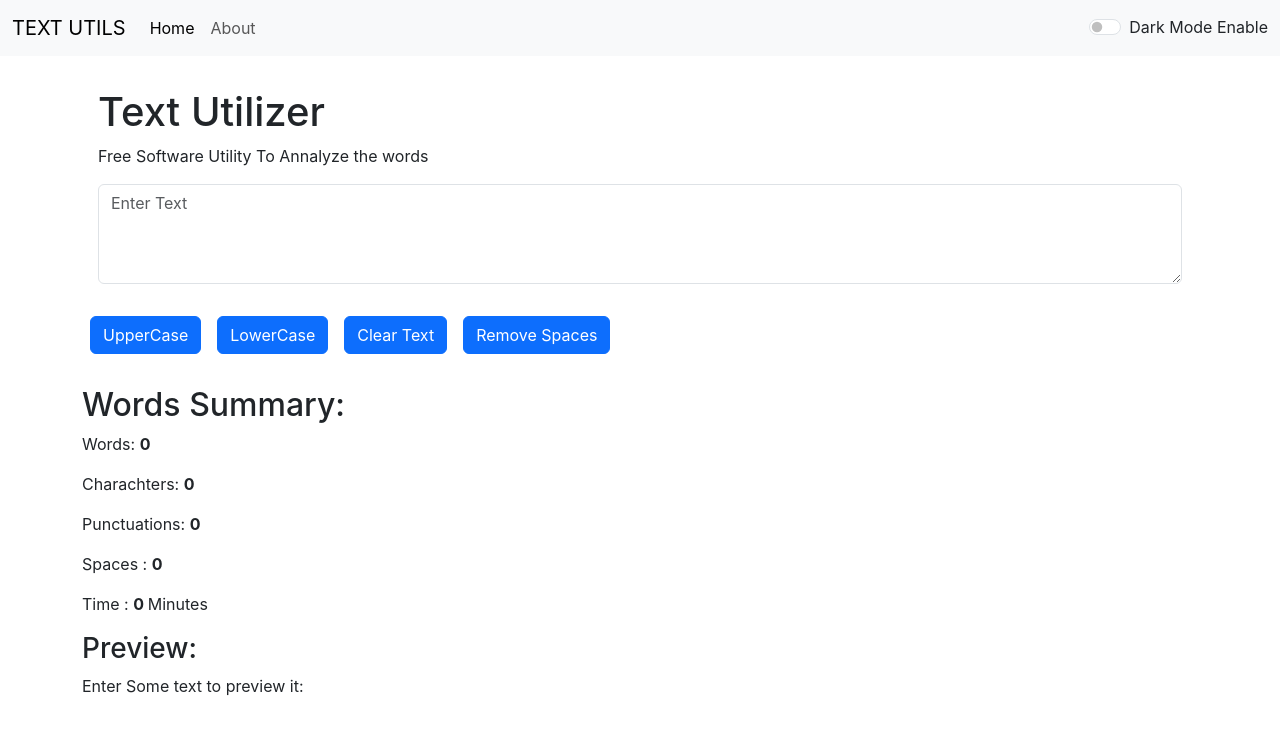
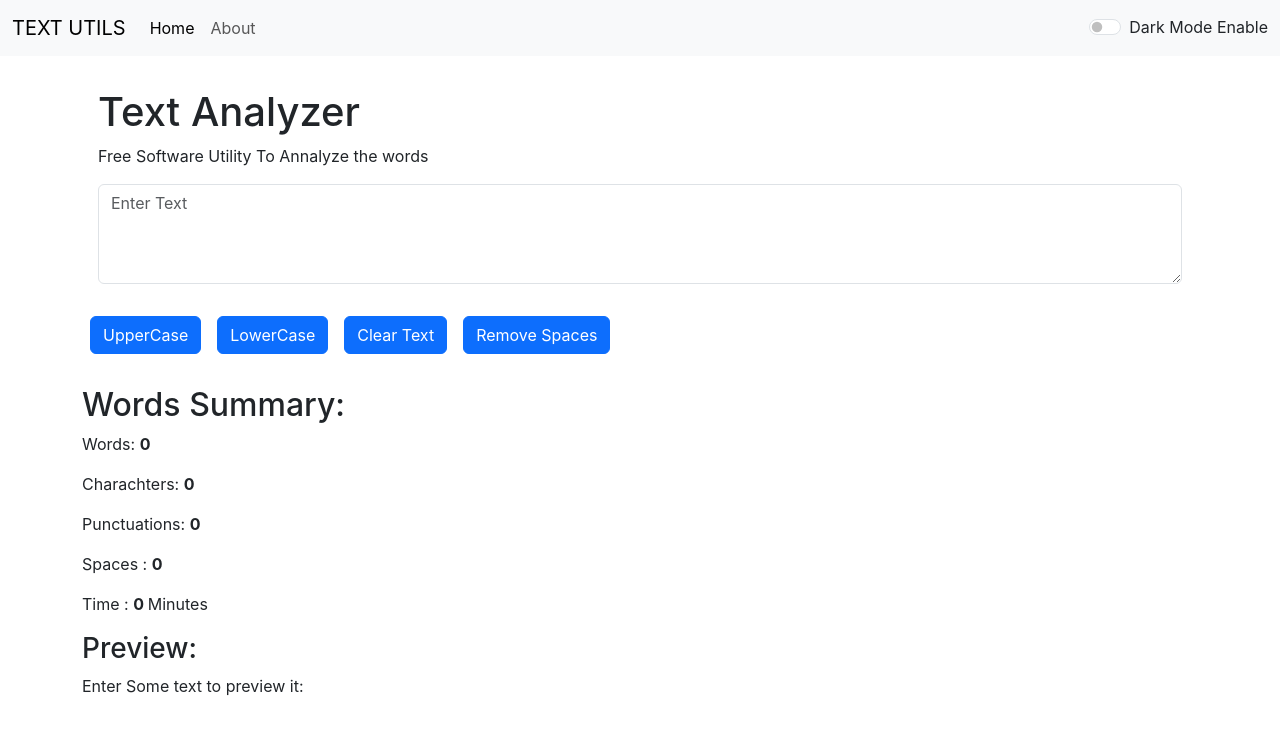
Before and after one commit to sumitprajapati1/textutils, a React (Create React App) app: page / in a window 1280 px wide. Shown: the top 734 px of the page. Built offline with nearby package versions, Linux system fonts and the light colour scheme.

Commit message:
Adding mode components

```diff
--- a/src/App.js
+++ b/src/App.js
@@ -1,12 +1,25 @@
 import './App.css';
-import React from 'react';
+import React, { useState } from 'react';
 import Navbar from './components/Navbar';
 import Textform from './components/Textform';
 function App() {
+  const [color,setColor]=useState("light");
+ const tooglemode=()=>{
+  if(color=="light")
+  {
+    setColor("dark");
+    document.body.style.backgroundColor= "#042743";
+  }
+  else
+  {
+    setColor("light");
+    document.body.style.backgroundColor="white";
+  }
+ }
   return (
     <>
-    <Navbar/>
-    <Textform heading="Text Utilizer"></Textform>
+    <Navbar color={color} tooglemode={tooglemode}/>
+    <Textform heading="Text Analyzer" color={color}></Textform>
     </>
   );
 }
```
